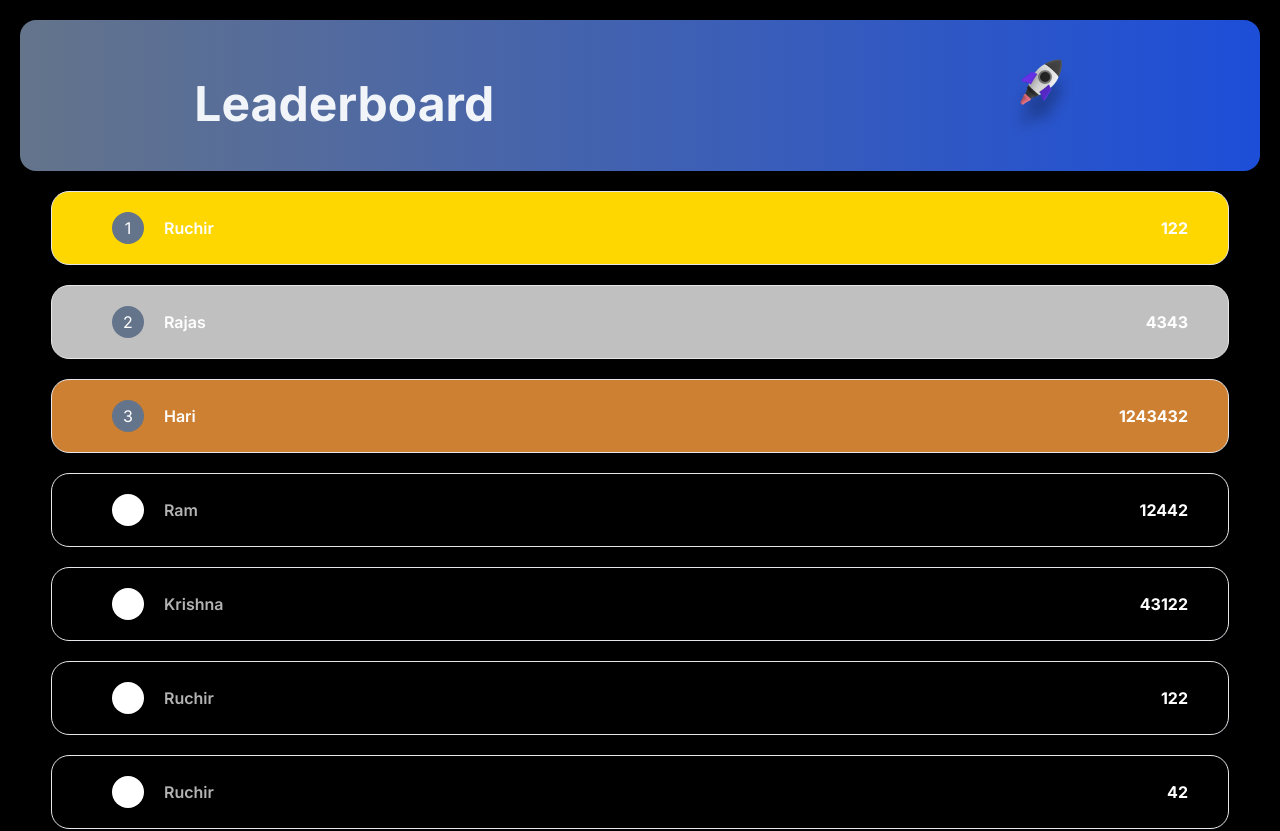
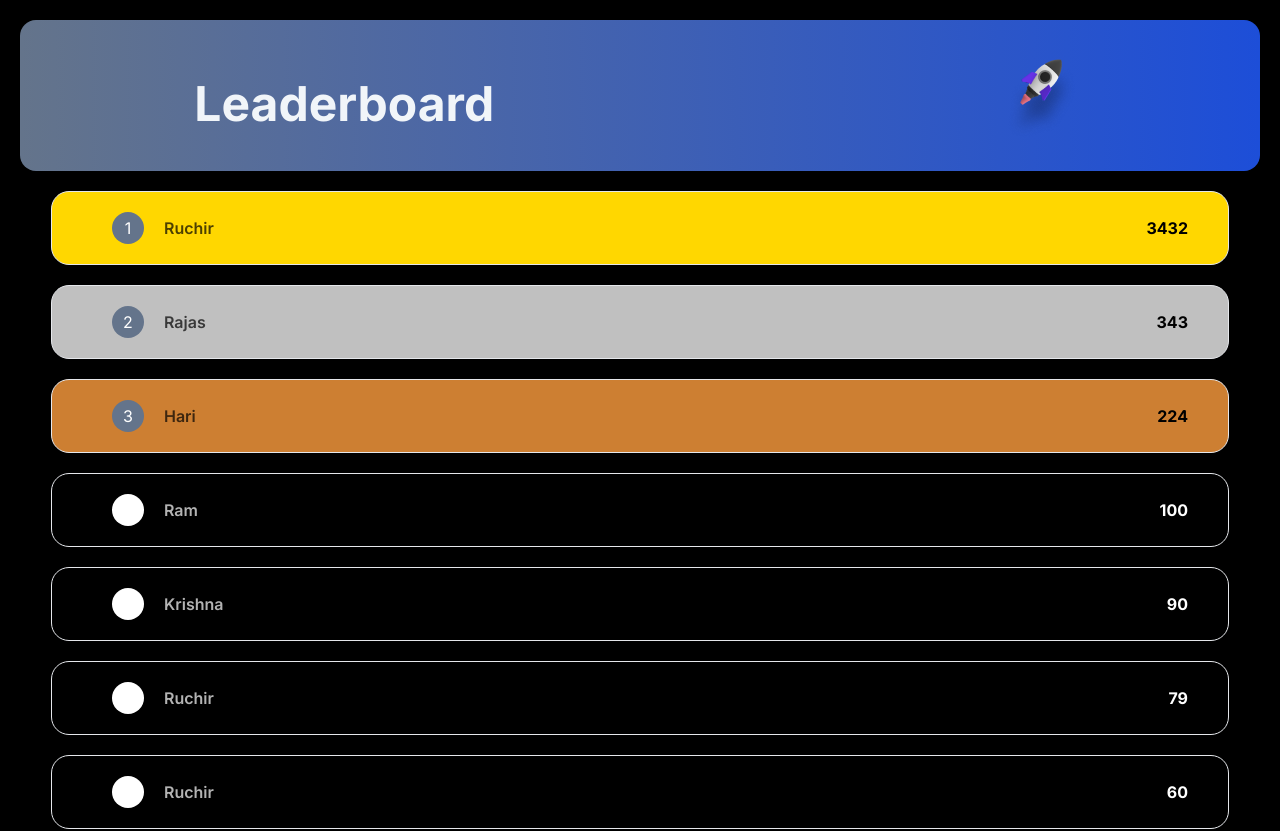
Before and after one commit to Overlord-1/vsm-f, a React (Create React App) app: page /Leaderboard in a window 1280 px wide. Shown: the top 831 px of the page. Built offline with nearby package versions, Linux system fonts and the light colour scheme.

Commit message:
changes in news section

```diff
--- a/src/components/Rank.jsx
+++ b/src/components/Rank.jsx
@@ -16,7 +16,7 @@ const Rank = ({ color, topRank, rank, name, score }) => {
         }
 
         {topRank ? (
-          <div className="name font-semibold text-opacity-70">{name}</div>
+          <div className="name font-semibold text-opacity-70 text-black">{name}</div>
         ) : (
           <div
             className="name
@@ -28,7 +28,7 @@ const Rank = ({ color, topRank, rank, name, score }) => {
       </div>
 
       {topRank ? (
-        <div className="score mr-5 font-bold">{score}</div>
+        <div className="score mr-5 font-bold text-black">{score}</div>
       ) : (
         <div className="score mr-5 font-bold text-white">{score}</div>
       )}
--- a/src/components/RankList.jsx
+++ b/src/components/RankList.jsx
@@ -4,15 +4,15 @@ import Rank from "./Rank";
 const RankList = () => {
   // this is the complete rank list
   let ranks = [
-    { rank: 1, name: "Ruchir", score: 122 },
-    { rank: 2, name: "Rajas", score: 4343 },
-    { rank: 3, name: "Hari", score: 1243432 },
-    { rank: 4, name: "Ram", score: 12442 },
-    { rank: 5, name: "Krishna", score: 43122 },
-    { rank: 6, name: "Ruchir", score: 122 },
-    { rank: 7, name: "Ruchir", score: 42 },
+    { rank: 1, name: "Ruchir", score: 3432 },
+    { rank: 2, name: "Rajas", score: 343 },
+    { rank: 3, name: "Hari", score:  224},
+    { rank: 4, name: "Ram", score: 100 },
+    { rank: 5, name: "Krishna", score: 90 },
+    { rank: 6, name: "Ruchir", score: 79 },
+    { rank: 7, name: "Ruchir", score: 60 },
     { rank: 8, name: "Ruchir", score: 42 },
-    { rank: 9, name: "Ruchir", score: 224 }
+    { rank: 9, name: "Ruchir", score: 0 }
   ];
   let top3 = ranks.slice(0,3);
   ranks = ranks.slice(3);
--- a/src/pages/News.jsx
+++ b/src/pages/News.jsx
@@ -2,22 +2,27 @@ import React, { useState } from "react";
 import NewsCard from "../components/NewsCard";
 
 const News = ({}) => {
+
+
+
+
   return (
     <>
+
       <div className="newsHeader w-[80%] max-w-[1240px] p-5 bg-[#1E1F26] mx-auto mt-6 rounded-lg md:mt-10">
         <h1 className="text-white font-bold text-opacity-70 text-2xl md:text-4xl ">
           NEWS 📰
         </h1>
-        <p className="text-white mt-4 font-light md:text-2xl">
+        <p className="text-white mt-4 font-light text-xl md:text-3xl">
           Lorem ipsum, dolor sit amet consectetur adipisicing elit. Dicta
           provident minima deleniti aliquam minus, unde expedita molestiae! Quo
           provident, eaque libero voluptatibus minus nobis unde officia. Ut odio
           non assumenda.
         </p>
       </div>
-      <div className="max-w-[1240px] mx-auto">
-        <h1 className="text-white mx-auto w-[80%] font-bold text-opacity-70 text-2xl m-5 md:text-4xl ">
-          Remaining Funds = 128982
+      <div className="max-w-[1240px] mx-auto flex flex-col">
+        <h1 className="text-[#6cff73] mx-auto rounded-lg font-bold bg-[#1E1F26] p-4 text-opacity-70 text-2xl my-7 px-10 md:text-4xl ">
+          Remaining Funds = 1212
         </h1>
         <div className="row1 flex flex-col md:grid md:grid-cols-2">
           <NewsCard name={"Facebook"} stockprice={2323} funds={10000} />
```
